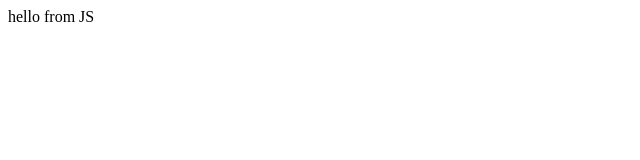
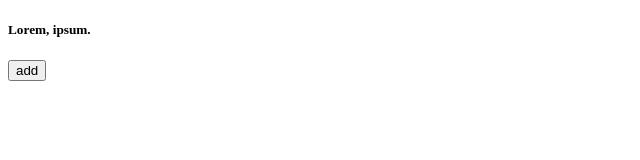
Before and after one commit to HrAcH-Dev/Hrach, a website: page index.html in a window 1280 px wide. Shown: the whole page, without its empty margins (0-640 px from the left). Drawn offline with Linux system fonts and the light colour scheme.

Commit message:
add some code

```diff
--- a/index.html
+++ b/index.html
@@ -8,10 +8,8 @@
 </head>
 <body>
 
-    <h1>Hrach</h1>
-    <p>Lorem ipsum dolor sit amet.</p>
-    <h2>asd
-    </h2>
+    <h5>Lorem, ipsum.</h5>
+    <button>add</button>
     <script src="./js/script.js"></script>
 </body>
 </html>
--- a/js/script.js
+++ b/js/script.js
@@ -1,3 +1,3 @@
-document.body.innerHTML = "hello from JS";
-console.log(5);
-console.log(8);
+function foo(a,b){
+    console.log(a + b);
+}
```
Also changed, not shown: package.json (added, +20 -0 lines).
